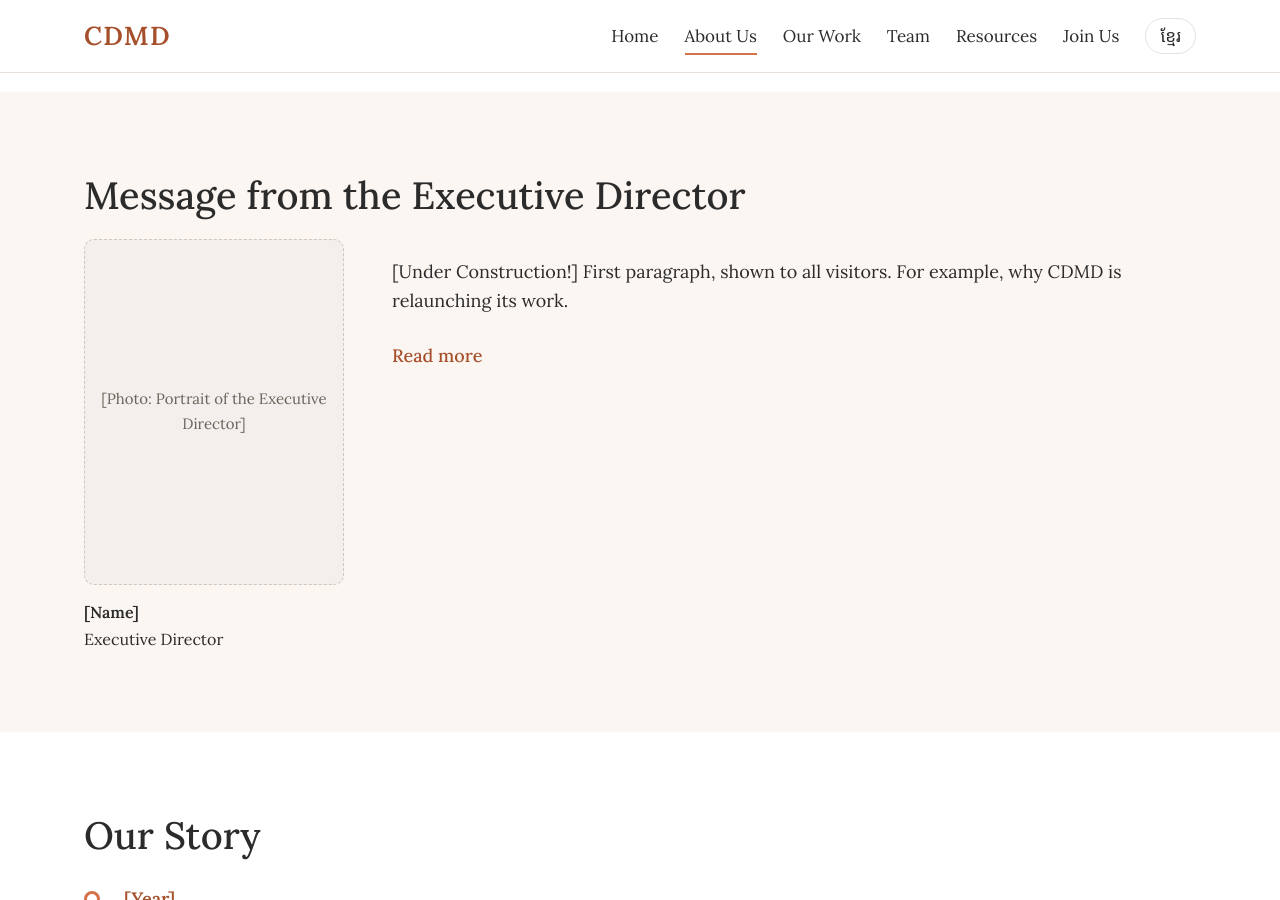
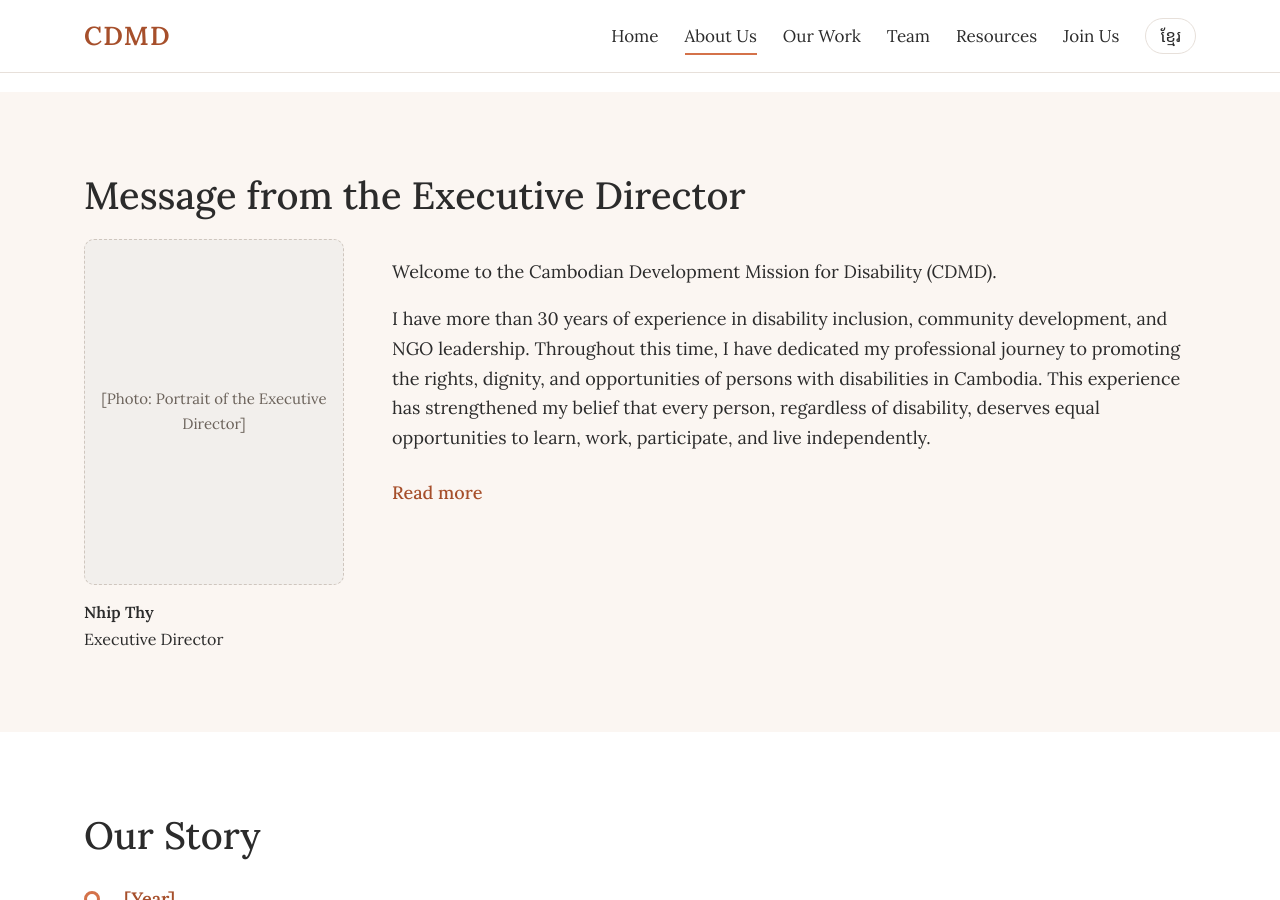
Before and after one commit to cdmd-cambodia/cdmd-cambodia.github.io, a Jekyll site: the page built from en/about.html, in a window 1280 px wide and 900 px high, scrolled down 515 px. Built offline with Jekyll 4.4.1, drawn with Linux system fonts in a browser that asks for light colours.

Commit message:
Revise message from Executive Director with new content
Updated the Executive Director's message with personal experience and commitment to disability inclusion.

```diff
--- a/_data/en.yml
+++ b/_data/en.yml
@@ -114,16 +114,26 @@ about:
       name: "Integrity"
       text: "We manage funds transparently and protect the privacy and safety of the people we serve."
   message_title: "Message from the Executive Director"
-  director_name: "[Name]"
+  director_name: Nhip Thy
   director_title: "Executive Director"
   director_photo: ""        # e.g. /assets/images/director.jpg
   director_photo_alt: "Portrait of the Executive Director"
   message_intro: |
-    [Under Construction!] First paragraph, shown to all visitors. For example, why CDMD is relaunching its work.
+    Welcome to the Cambodian Development Mission for Disability (CDMD).
+
+    I have more than 30 years of experience in disability inclusion, community development, and NGO leadership. Throughout this time, I have dedicated my professional journey to promoting the rights, dignity, and opportunities of persons with disabilities in Cambodia. This experience has strengthened my belief that every person, regardless of disability, deserves equal opportunities to learn, work, participate, and live independently.
   message_rest: |
-    [Under Construction!] Remaining paragraphs, shown after "Read more." For example, CDMD's priorities and an invitation to partners.
+    Despite progress in disability rights and inclusive development in Cambodia, many persons with disabilities continue to face significant barriers. These include limited access to quality education, healthcare, rehabilitation, employment, social protection, and accessible public facilities. Children and young people with disabilities are particularly at risk of exclusion from education. In addition, adults often encounter limited livelihood opportunities and barriers to full participation in their communities. Addressing these challenges requires stronger policies, inclusive services, community awareness, and meaningful participation of persons with disabilities in decisions that affect their lives.
 
-    Each blank line starts a new paragraph.
+    Since its beginnings in 1993 and formal registration on 22 December 2006, CDMD has remained committed to empowering persons with disabilities and building more inclusive communities. Our work focuses on four key areas: inclusive education, employment and livelihoods, support for families, and research to inform policy and practice.
+
+    We believe that persons with disabilities are not merely recipients of support, but active contributors, decision-makers, and leaders in their communities. Meaningful inclusion requires strong partnerships, local ownership, and the active participation of persons with disabilities themselves.
+
+    As CDMD enters a new chapter, we remain committed to breaking down barriers, creating opportunities, and strengthening communities. We will continue working with government institutions, development partners, civil society, and the private sector to build a more inclusive Cambodia.
+
+    I warmly invite you to join us in this journey. Together, we can make a difference and ensure that no one is left behind.
+
+    Thank you for your interest and support.
   story_title: "Our Story"
   story:
     - year: "[Year]"
```
